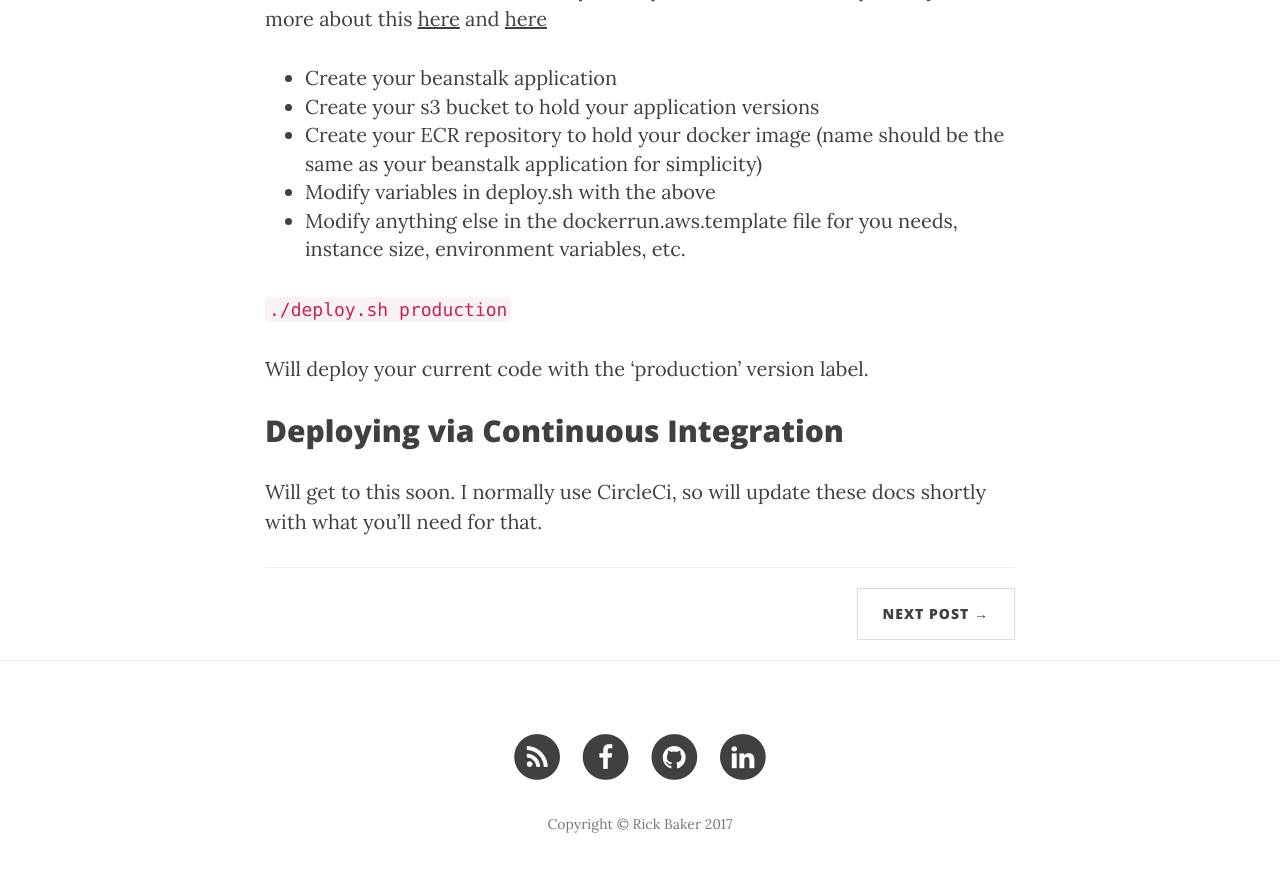
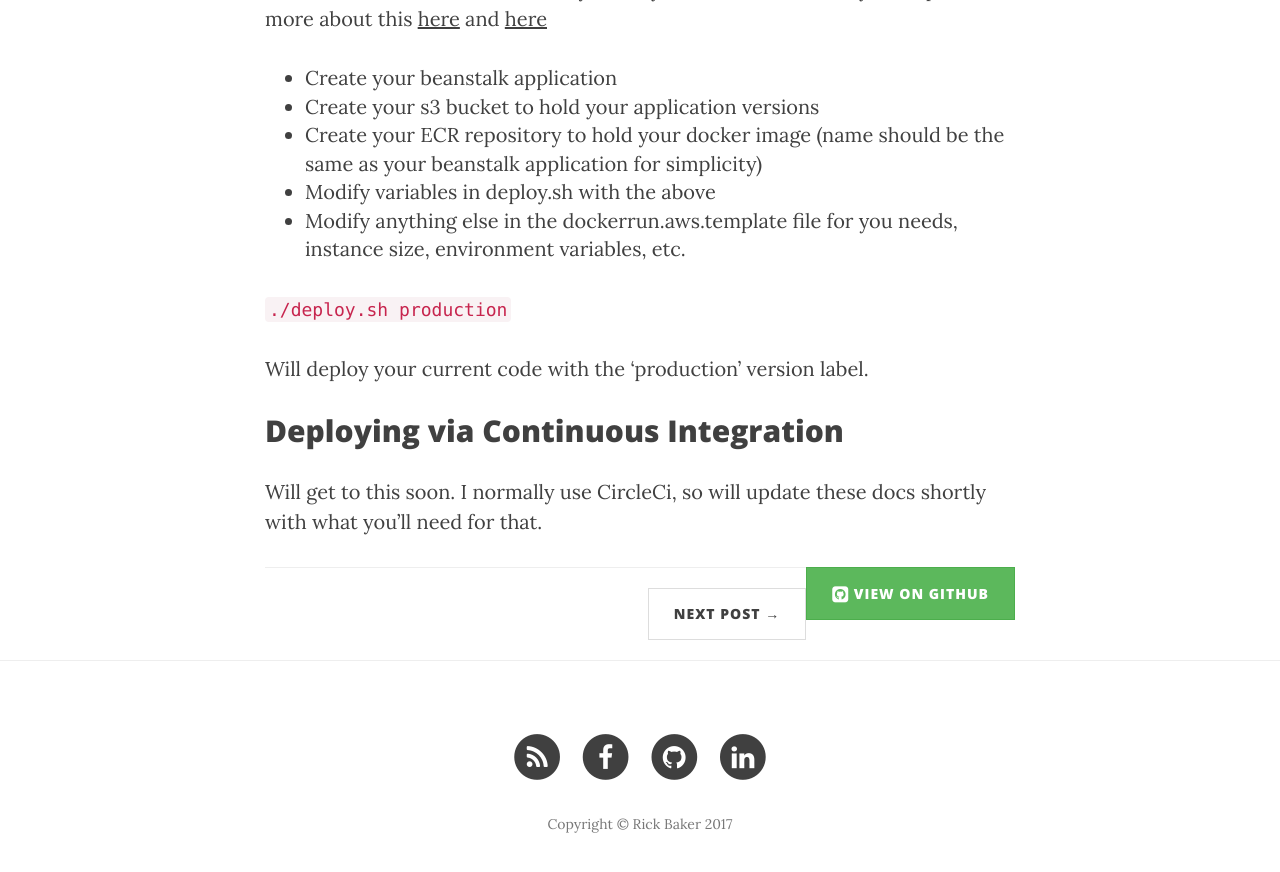
Before and after one commit to ricktbaker/ricktbaker.github.io, a Jekyll site: the page built from _posts/2017-08-30-docker-aws-beanstalk.markdown, in a window 1280 px wide and 900 px high, scrolled down 1034 px. Shown: the top 872 px of the window. Built offline with Jekyll 4.4.1, drawn with Linux system fonts in a browser that asks for light colours; nearby versions of some CDN libraries.

Commit message:
initial checkin

```diff
--- a/_layouts/post.html
+++ b/_layouts/post.html
@@ -31,6 +31,11 @@ layout: default
 
 				{{ content }}
 
+                {% if page.repo %}
+                <a style="float: right" class="btn btn-success btn-sm" href="{{ page.repo }}">
+                    <i class="fa fa-lg fa-github-square"></i> View on GitHub</a>
+                {% endif %}
+
                 <hr>
 
                 <ul class="pager">
```
